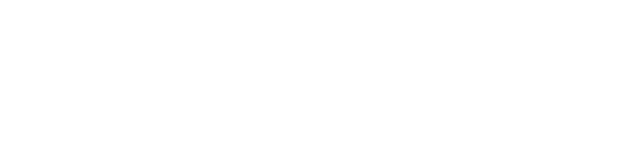
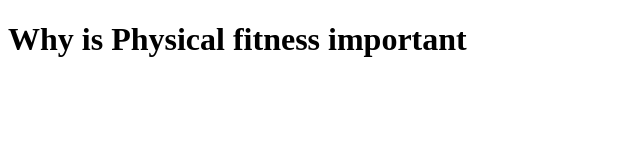
Before and after one commit to bimal12345/MyWebsite-, a plain HTML site: page index.html in a window 1280 px wide. Shown: the whole page, without its empty margins (0-640 px from the left). Drawn offline with Linux system fonts and the light colour scheme.

Commit message:
Update index.html
fixed the code

```diff
--- a/index.html
+++ b/index.html
@@ -1,9 +1,15 @@
 <!DOCTYPE html>
-  <html lanh= "lang">
+  <html lang= "en">
     <head>
-    <title> MyWebsite</title>
-  </head>
+    <title> Physical Fitness </title>
+    </head>
+    <body>
 
+   <header>
+   <h1> Why is Physical fitness important  </h1>
+      </header>
+
+    </body>
 
 
 
```
